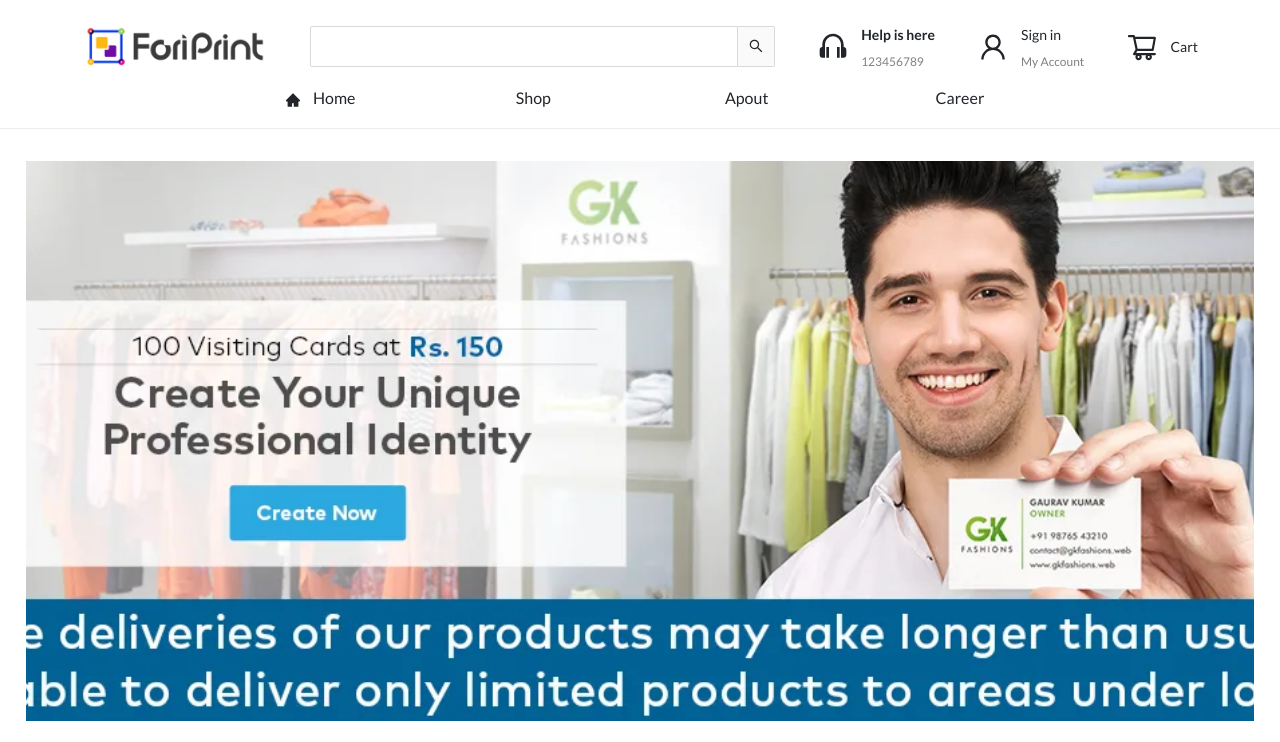
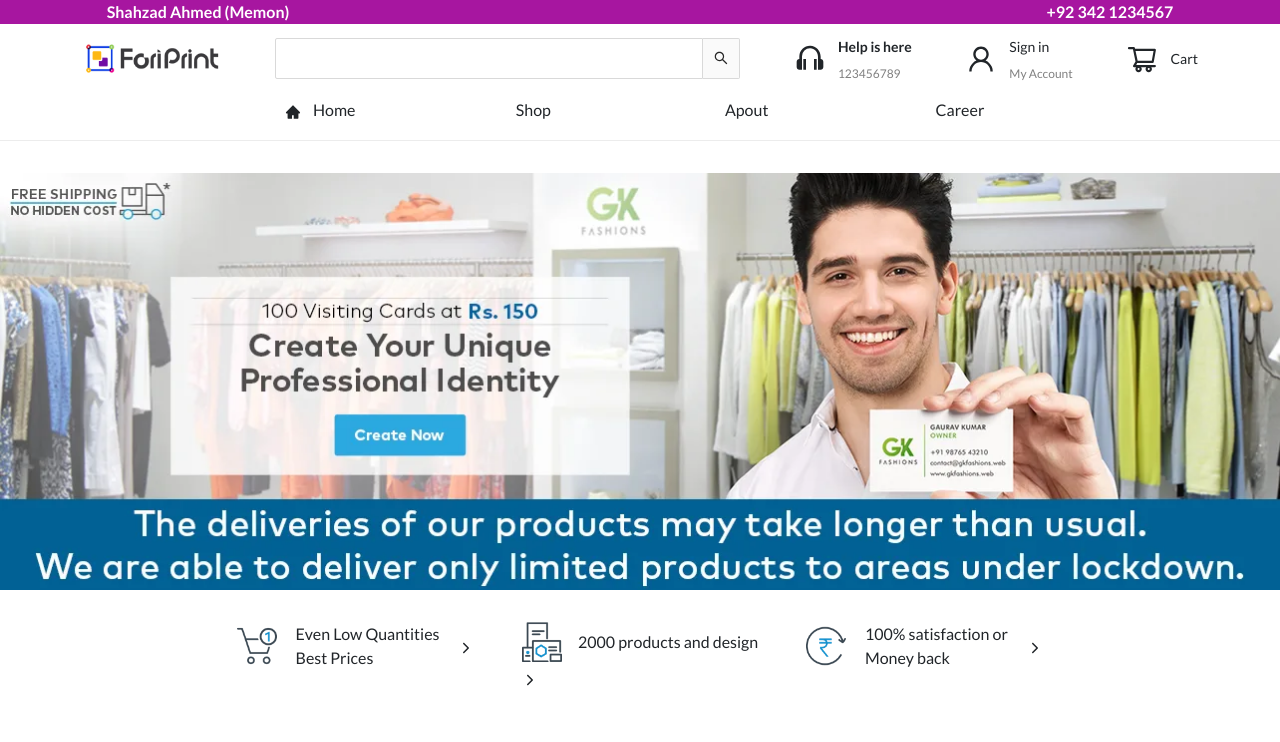
Before and after one commit to ubaideforte/fori-print, a Next.js app: page / in a window 1280 px wide. Shown: the top 742 px of the page. Built offline with nearby package versions, Linux system fonts and the light colour scheme.

Commit message:
made sticky header

```diff
--- a/package.json
+++ b/package.json
@@ -15,9 +15,8 @@
     "react": "17.0.2",
     "react-dom": "17.0.2",
     "react-icons": "^4.2.0",
+    "react-responsive-carousel": "^3.2.19",
     "react-reveal": "^1.2.2",
-    "react-slick": "^0.28.1",
-    "slick-carousel": "^1.8.1",
     "styled-components": "^5.3.0"
   }
 }
--- a/pages/_app.js
+++ b/pages/_app.js
@@ -2,8 +2,6 @@
 import "antd/dist/antd.css";
 import "bootstrap/dist/css/bootstrap.css";
 import Layout from "../src/components/layout/layout";
-import "slick-carousel/slick/slick.css";
-import "slick-carousel/slick/slick-theme.css";
 
 // Importing MIE.CSS - Set font size globally ¯\_(ツ)_/¯
 import "../styles/mie.css";
--- a/pages/index.js
+++ b/pages/index.jsx
@@ -49,17 +49,16 @@
         <title>Fori print | Home</title>
       </Head>
 
-      <div
-        style={{
-          backgroundImage: `url(${homepageBanner})`,
-          height: "70vh",
-          backgroundPosition: "center",
-          backgroundSize: "cover",
-          margin: "32px auto",
-          width: "96vw",
-        }}
-      />
-
+      <div className="text-center">
+        <img
+          alt="home-banner"
+          src={homepageBanner}
+          style={{
+            margin: "32px auto",
+          }}
+          className="img-fluid"
+        />
+      </div>
       <Row className="m-auto col-8" gutter={[48, 48]}>
         <Col span={8}>
           <Row gutter={[4, 4]} align="middle" justify="space-between">
--- a/src/components/header/headerContent.jsx
+++ b/src/components/header/headerContent.jsx
@@ -11,6 +11,7 @@
 //--------------------------------------------------------*
 
 const StyledHeader = styled.div`
+  padding-top: 12px;
   .icon-box {
     display: flex;
     align-items: center;
@@ -26,10 +27,15 @@
   }
   .sub-title {
     color: grey;
+    margin: 0;
   }
 `;
 
 const StyledNavbar = styled.nav`
+  position: sticky;
+  top: 0;
+  background-color: #fff;
+  z-index: 100;
   border-bottom: 1px solid #ececec;
 
   height: 60px;
@@ -110,7 +116,7 @@
 
   return (
     <>
-      <div style={{ backgroundColor: "#a716a" }}>
+      <div style={{ backgroundColor: "#a716a0" }}>
         <div className="m-auto col-10 text-white fw-bold d-flex justify-content-between">
           <span className="m-0">Shahzad Ahmed (Memon)</span>
           <span className="m-0">+92 342 1234567</span>
@@ -118,7 +124,7 @@
       </div>
       <StyledHeader className="container">
         <Row justify="space-between" align="middle">
-          <Col span={4}>
+          <Col span={3}>
             <img src={logoImage} className="img-fluid site-logo" />
           </Col>
 
```
Also changed, not shown: 1 other file (tests, documents, lock files or other folders).
